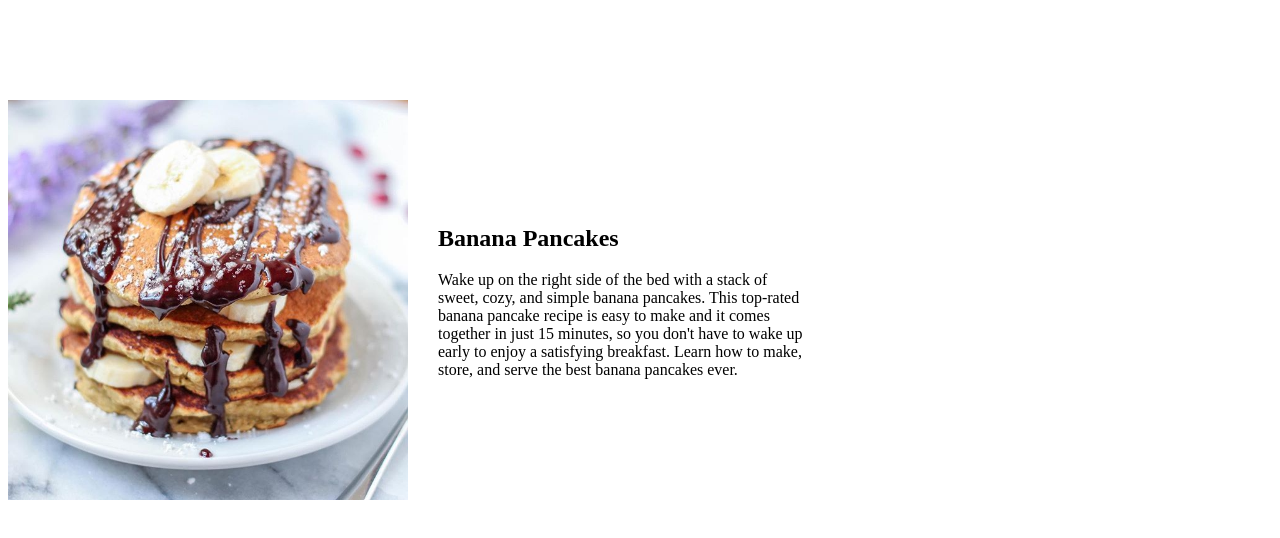
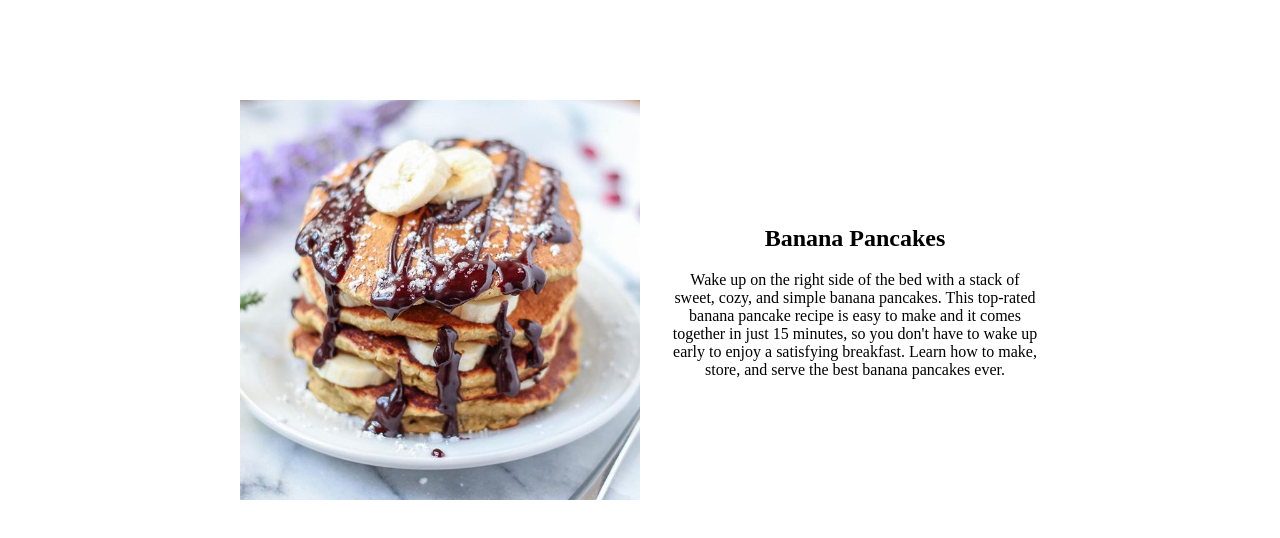
Before and after one commit to Himanshupoojary/Foodism-recipe--trial--1, a plain HTML site: page html project/html proj1.1/trial.html in a window 1280 px wide. Drawn offline with Linux system fonts and the light colour scheme; files whose address does not match are found by name.

Commit message:
yeh kya bhai pata nahoi

```diff
--- a/html project/html proj1.1/styl.css
+++ b/html project/html proj1.1/styl.css
@@ -11,9 +11,11 @@ body{
     align-items: center;
     gap: 30px;
     place-items: center;
+    place-self:  ;
 }
 
 .item{
     align-items: center;
     height: 400px;
+
 }
--- a/html project/html proj1.1/trial.html
+++ b/html project/html proj1.1/trial.html
@@ -7,7 +7,7 @@
     <link rel="stylesheet" href="styl.css" >
 </head>
 <body>
-    <div class="container">
+    <center> <div class="container">
         <div class="item" > <img src="/html project//html proj1.1/pic/bananapancake.jpeg" height="400px" > </div>
         <article>
             <h2>Banana Pancakes</h2>
@@ -15,6 +15,7 @@
 
 
     </div>
+</center>
 
 </body>
 </html>
```
